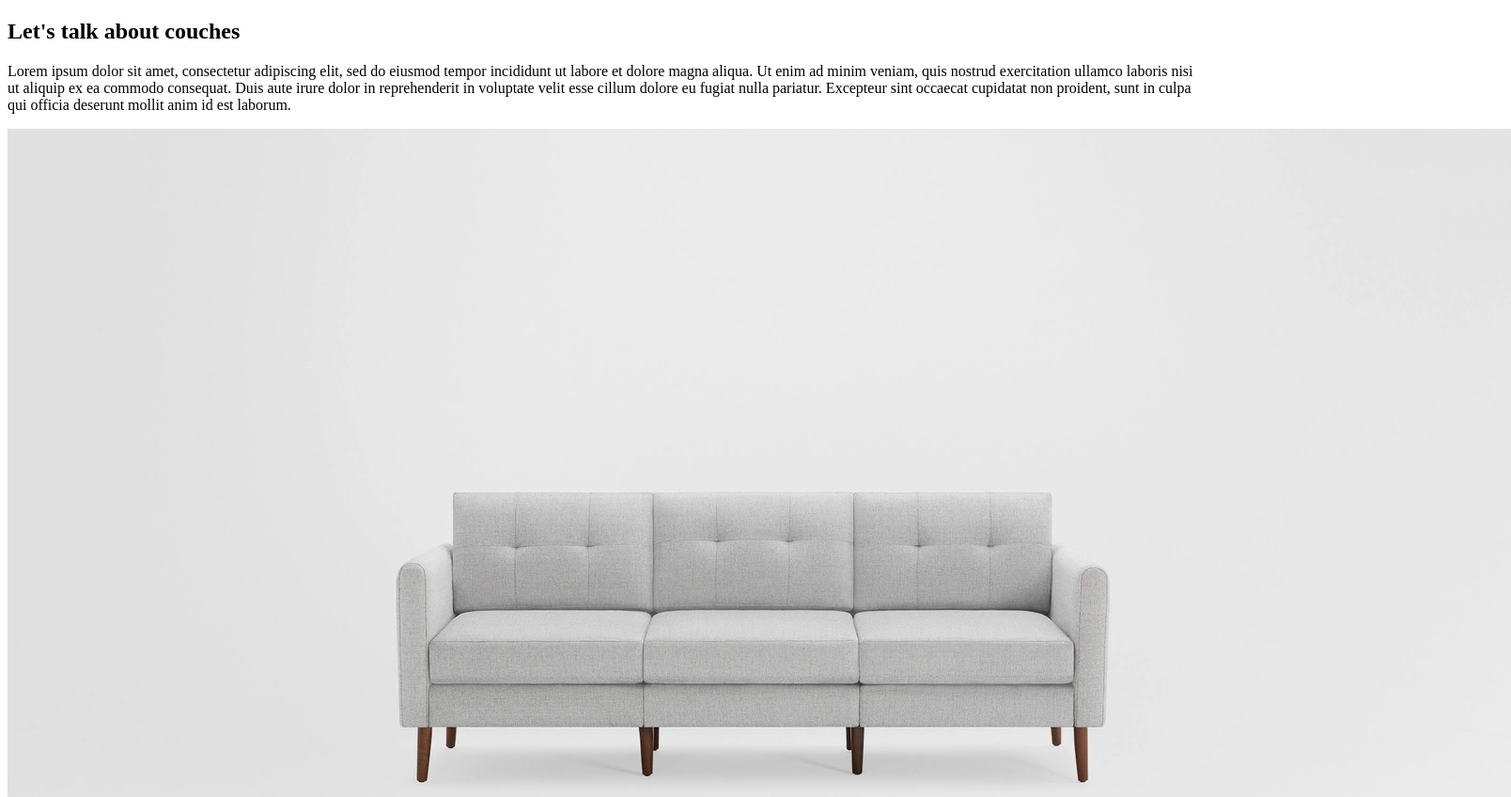
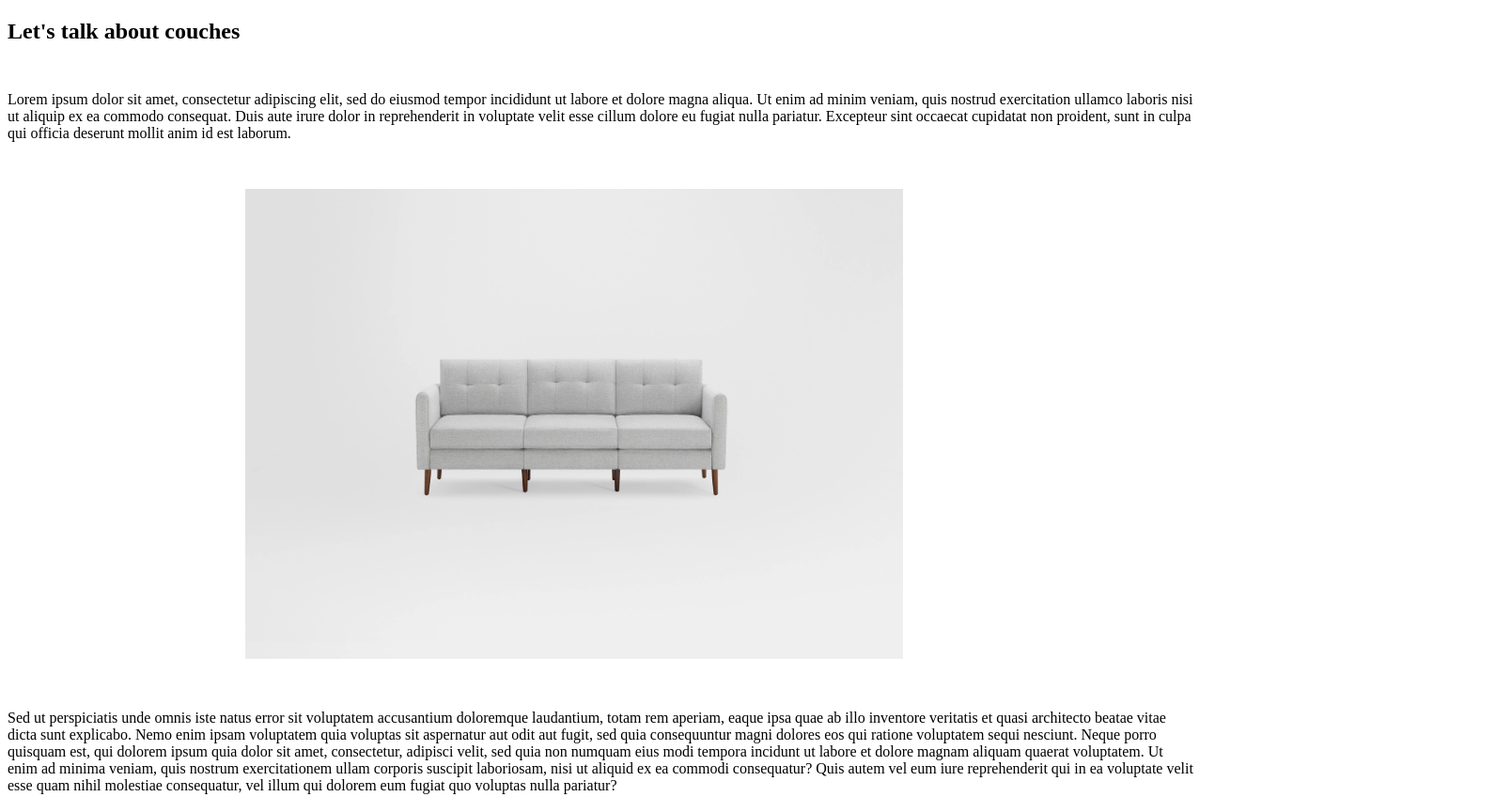
Before and after one commit to nellagio/boring, a plain HTML site: page index.html in a window 1280 px wide. Shown: the top 848 px of the page at 94% size, 1608 px wide, since content can reach past the window. Drawn offline with Linux system fonts and the light colour scheme.

Commit message:
add margins and centers image.

```diff
--- a/css/style.css
+++ b/css/style.css
@@ -1,7 +1,10 @@
-.intro {
-
+p {
+margin-top: 50px;
+margin-bottom: 50px;
 }
-
-.robot {
-
+img {
+  margin-left: 20%;
+  margin-right: 20%;
+ width: 700px;
+ height: 500px;
 }
--- a/index.html
+++ b/index.html
@@ -2,7 +2,7 @@
 <html>
 
 <head>
-    <link href="css/styles.css" rel="stylesheet" type="text/css">
+    <link href="css/style.css" rel="stylesheet" type="text/css">
   <title>
     Boring-est Lecture
   </title>
```
